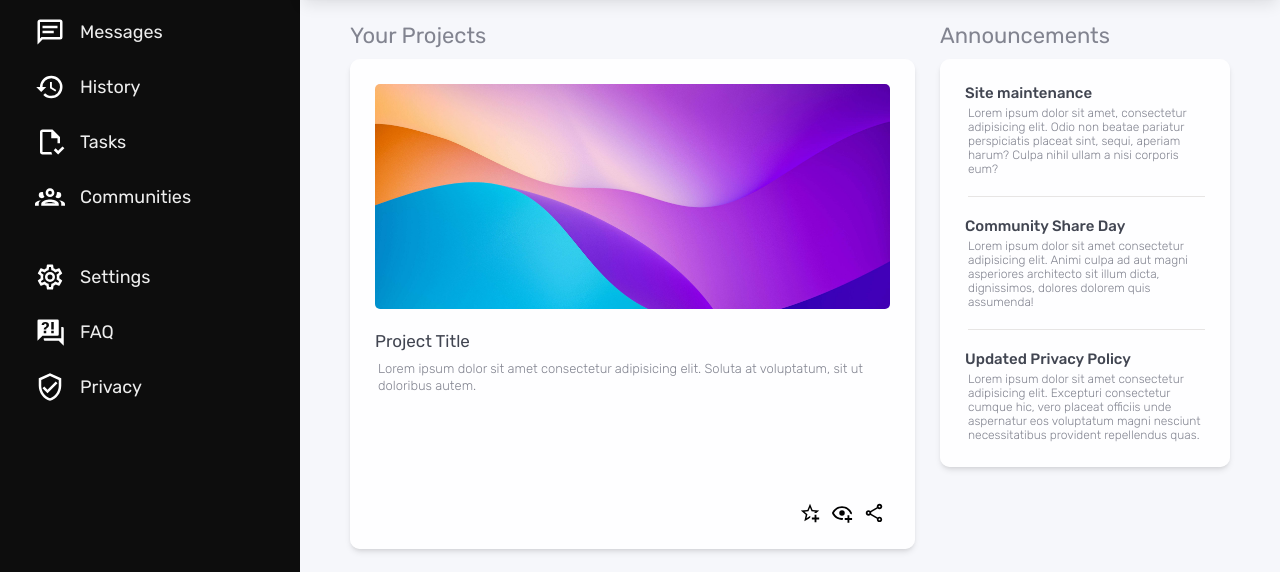
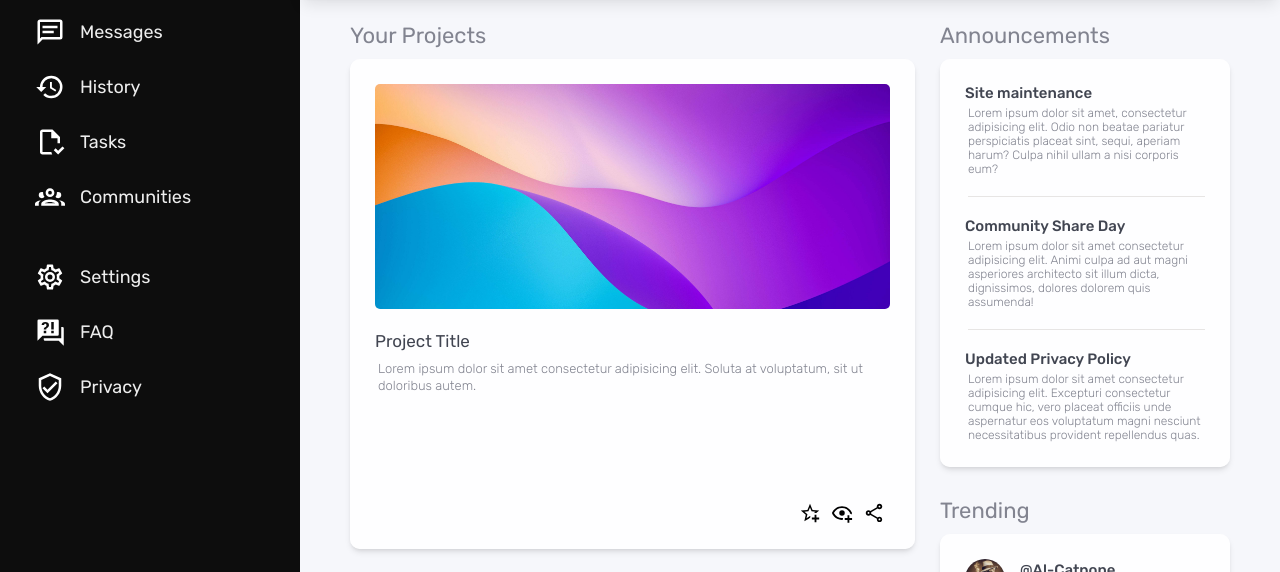
Before and after one commit to MahmoodElsaayed/Admin-Dashboard, a plain HTML site: page index.html in a window 1280 px wide. Shown: the part 228-800 px from the top of the page. Drawn offline with Linux system fonts and the light colour scheme.

Commit message:
Fix trending section alignment issue
- Due to setup .main grid the trending section would move according to
the height of the projects section.
- So I adjusted the grid into a 1 row column instead.

```diff
--- a/index.html
+++ b/index.html
@@ -224,6 +224,7 @@
                     </div>
                 </div>
             </div>
+            <div class="A-T">
                 <div class="announcements">
                     <p class="heading">Announcements</p>
                     <div class="card">
@@ -278,6 +279,7 @@
                 </div>
             </div>
         </div>
+    </div>
 </body>
 
 </html>
--- a/style.css
+++ b/style.css
@@ -242,10 +242,9 @@ body {
 .main {
     grid-area: main;
     display: grid;
-    grid-template: auto auto / 1fr 290px;
+    grid-template-columns:  1fr 290px;
     grid-template-areas:
-        "projects announcements"
-        "projects trending";
+        "projects side-content";
     gap: 25px;
     padding: 25px 50px;
     max-width: 100%;
@@ -330,18 +329,18 @@ body {
     scale: 1.007;
 }
 
-.main .announcements {
-    grid-area: announcements;
+.main .side-content {
+    grid-area: side-content;
+}
+
+.announcements {
+    margin-bottom: 30px;
 }
 
 .announcements .card .paragraph:not(:last-child) {
     margin-bottom: 20px;
     padding-bottom: 20px;
     border-bottom: 1px solid var(--faint-gray);
-}
-
-.main .trending {
-    grid-area: trending;
 }
 
 .trending .card>div {
```
Lines whose indentation alone changed are shown as unchanged.
